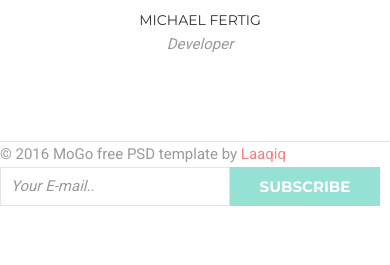
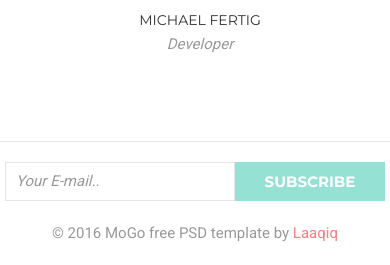
Before and after one commit to romanbeniukh/goit-fe-course, a plain HTML site: page html-css/homework-06/index.html in a window 390 px wide. Shown: the part 4080-4345 px from the top of the page. Before the commit the page ends 4286 px from the top, so only its background shows below. Drawn offline with Linux system fonts and the light colour scheme.

Commit message:
Update style.css

```diff
--- a/html-css/homework-06/css/style.css
+++ b/html-css/homework-06/css/style.css
@@ -396,4 +396,12 @@ a {
         text-align: center;
         margin-bottom: 80px;
     }
+
+    .page_footer__content {
+        flex-flow: column-reverse;
+        padding: 20px 0px;
+    }
+    .page_footer__left-container {
+        margin-top: 20px;
+    }
 }
```
